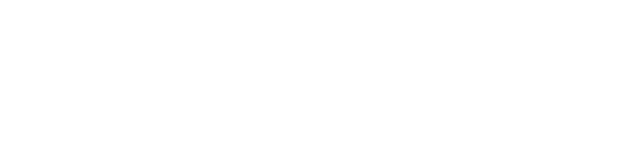
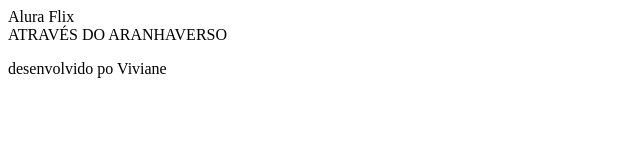
Before and after one commit to isabella161/aluraflix, a plain HTML site: page index.html in a window 1280 px wide. Shown: the whole page, without its empty margins (0-640 px from the left). Drawn offline with Linux system fonts and the light colour scheme.

Commit message:
Update index.html

```diff
--- a/index.html
+++ b/index.html
@@ -4,8 +4,28 @@
     <meta charset="UTF-8">
     <meta name="viewport" content="width=device-width, initial-scale=1.0">
     <title>aluraflix</title>
+    <link rel="stylesheet" href="style.css
 </head>
 <body>
-  <header></header>
+  <header>
+    Alura Flix
+    </header>
+
+  <main>
+        <section class="chamada">
+            <div class="chamada-texto">
+                <hi>ATRAVÉS DO ARANHAVERSO</hi>
+                <h1#homem-aranha</p>
+                </div>
+
+                <div>
+                     <!--Inserir o vídeo aqui-->
+                </div>
+
+        </section>
+  </main>
+  <footer>
+     <p>desenvolvido po Viviane</p>
+  </footer>
 </body>
 </html>
```
